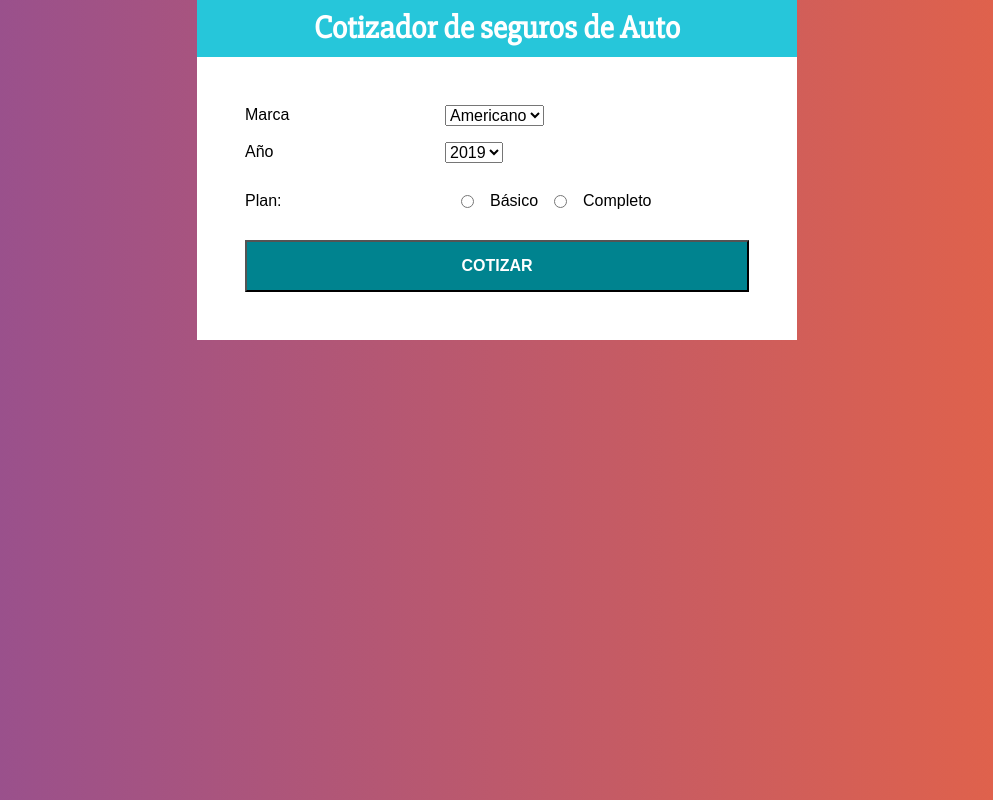
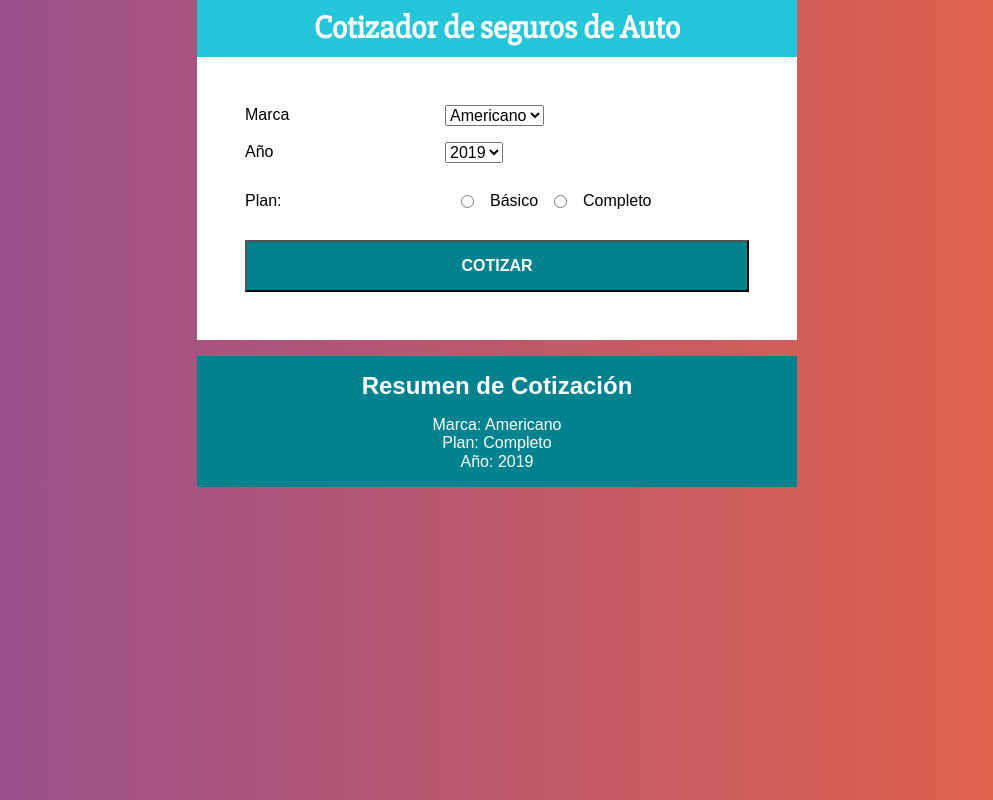
Before and after one commit to sergiorock/cotizador, a React (Create React App) app: page / in a window 1280 px wide. Both pictures are taken after a click on the button "COTIZAR". Shown: the whole page, without its empty margins (143-1136 px from the left). Built offline with nearby package versions, Linux system fonts and the light colour scheme.

Commit message:
show summary

```diff
--- a/src/components/App.js
+++ b/src/components/App.js
@@ -1,7 +1,9 @@
 import React, { Component } from 'react';
 import Header from './Header';
 import Formulario from './Formulario';
+import Resumen from './Resumen'
 import { obtenerDiferenciaAnio, calcularMarca, obtenerPlan } from '../helper';
+
 
 class App extends Component {
   state = {
@@ -56,6 +58,12 @@ class App extends Component {
             cotizarSeguro = {this.cotizarSeguro}
           />
         </div>
+
+          < Resumen
+            datos = {this.state.datos}
+            resultado = {this.state.resultado}
+          />
+
       </div>
     );
   }
--- /dev/null
+++ b/src/components/Resultado.js
@@ -0,0 +1,5 @@
+import React, { Component } from 'react';
+
+class Resultado extends Component {
+
+}
--- /dev/null
+++ b/src/components/Resumen.js
@@ -0,0 +1,28 @@
+import React, { Component } from 'react';
+import {primeraMayuscula} from '../helper'
+
+class Resumen extends Component {
+    mostrarResumen = () => {
+        const {marca, year, plan } = this.props.datos;
+        if(!marca || !year || !plan) return null;
+
+        return(
+            <div className="resumen">
+                <h2>Resumen de Cotización</h2>
+                <li>Marca: {primeraMayuscula(marca)}</li>
+                <li>Plan: {primeraMayuscula(plan)}</li>
+                <li>Año: {primeraMayuscula(year)}</li>
+            </div>
+        )
+    }
+    render(){
+
+
+        return(
+            <div>
+                { this.mostrarResumen() }
+            </div>
+        )
+    }
+}
+export default Resumen;
```
